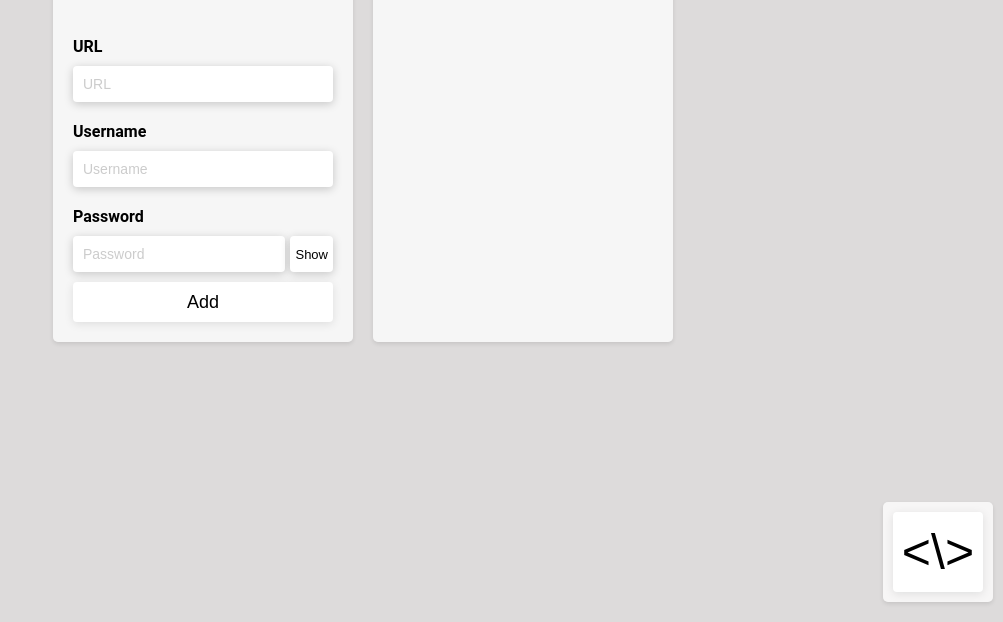
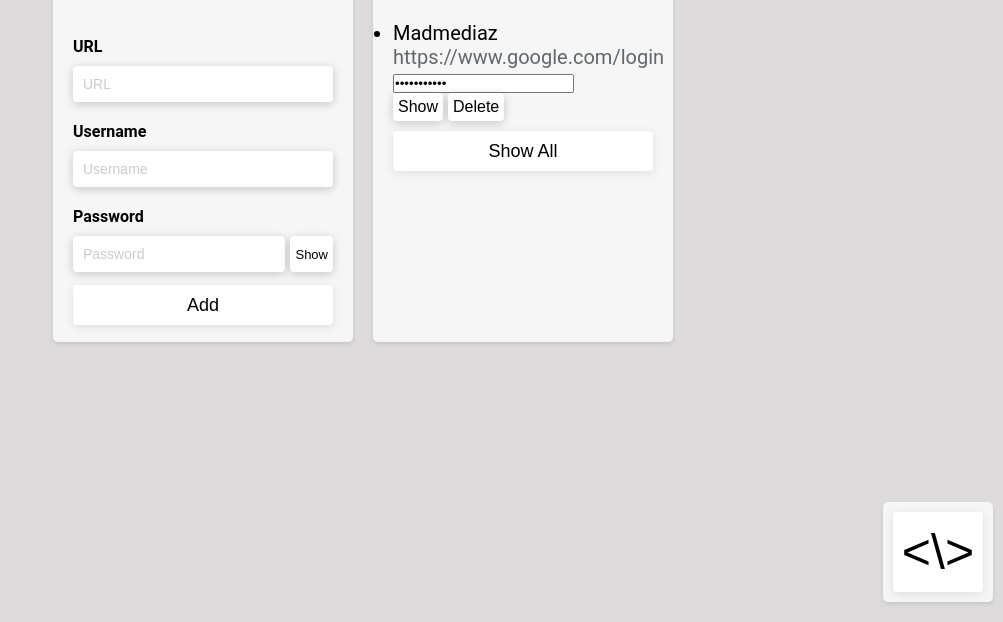
Before and after one commit to madmediaz2/SafetyLock, a website: page index.html in a window 1280 px wide. Shown: the part 178-800 px from the top of the page, without its empty margins (277-1280 px from the left). Drawn offline with Linux system fonts and the light colour scheme.

Commit message:
Added Template Credential field with buttons

```diff
--- a/index.html
+++ b/index.html
@@ -36,7 +36,7 @@
             </div>
             <button
                 class="button button--secondary"
-                style="margin-top: 10px; width: 100%; height: 40px; font-size: large;"
+                style="margin-top: 13px; width: 100%; height: 40px; font-size: large;"
                 id="script--button-append"
             >
                 Add
@@ -44,6 +44,27 @@
         </article>
         <article class="card">
             <h3 style="font-size: 25px;">Saved Passwords</h3>
+            <ul style="margin-top: 30px;">
+                <li>
+                    <div class="credential-field-head">
+                        <span id="script--credential-username-display">Madmediaz</span>
+                        <a id="script--credential--url-display">https://www.google.com/login</a>
+                    </div>
+                    <div class="credential-field-foot">
+                        <input value="password123" type="password" class="input-field-password">
+                        <div class="credential-field-buttons">
+                            <button class="button button-small">Show</button>
+                            <button class="button button-small">Delete</button>
+                        </div>
+                    </div>
+                </li>
+
+            </ul>
+            <button
+                class="button button--secondary"
+                style="margin-top: 10px; width: 100%; height: 40px; font-size: large;"
+                id="script--button-clear"
+            >Show All</button>
         </article>
     </main>
     <footer>
```
